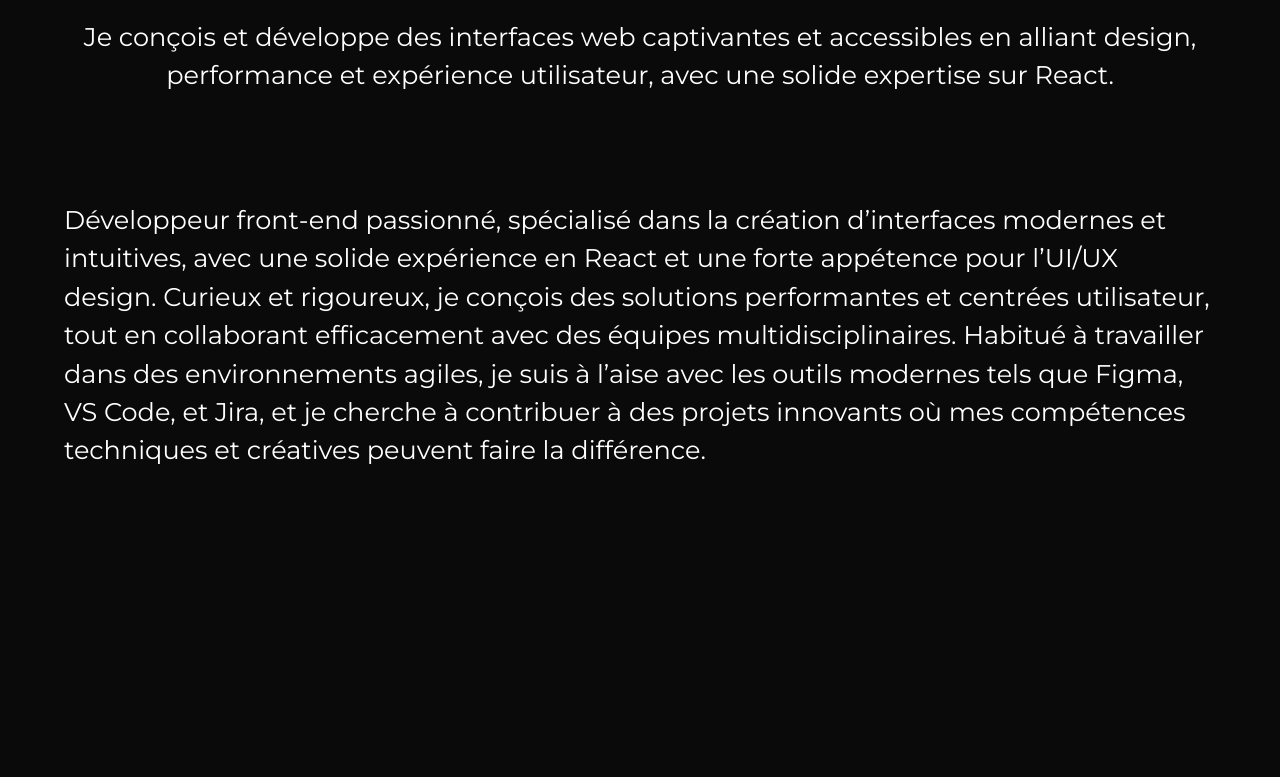
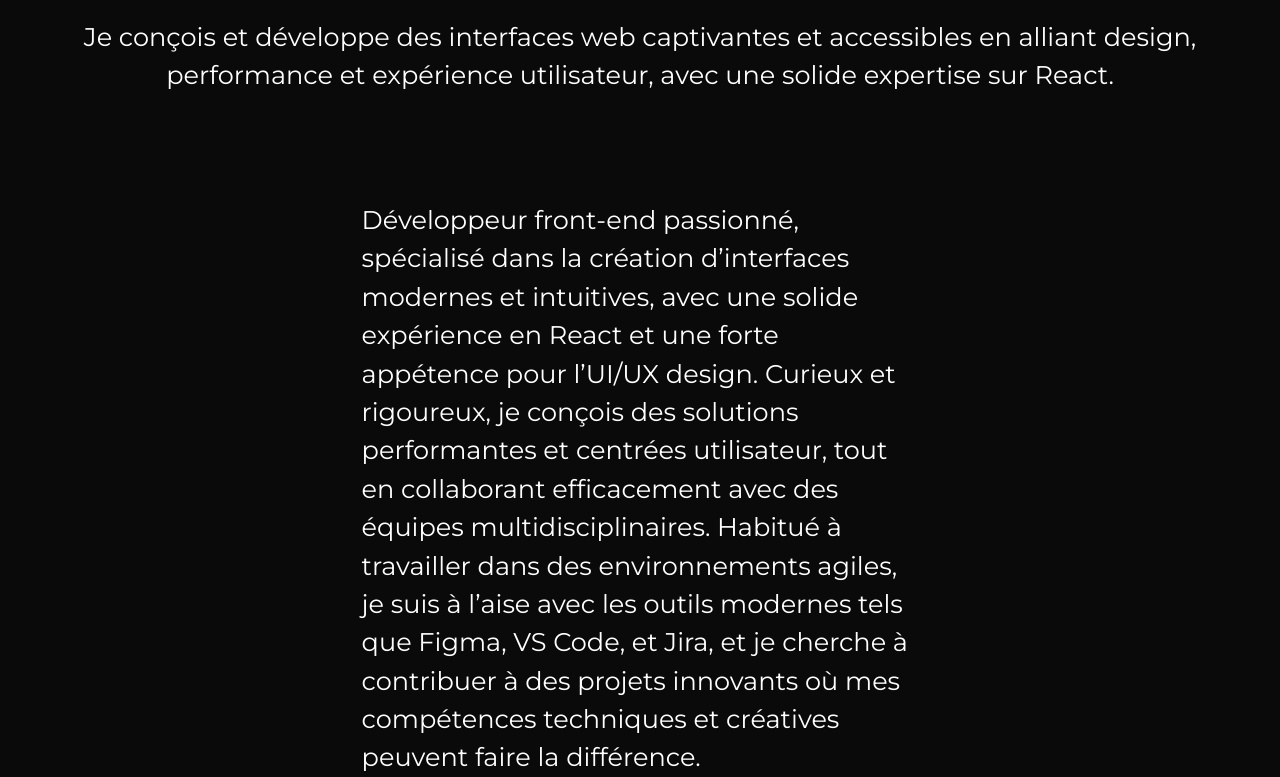
Before and after one commit to Adman59/Portfolio, a Next.js app: page / in a window 1280 px wide. Shown: the part 599-1376 px from the top of the page. Before the commit the page ends 1069 px from the top, so only its background shows below. Built offline with nearby package versions, Linux system fonts and the light colour scheme.

Commit message:
start about section integration

```diff
--- a/src/components/About/About.module.scss
+++ b/src/components/About/About.module.scss
@@ -0,0 +1,4 @@
+.intro {
+  display: flex;
+  grid-column: 4 / -4;
+}
--- a/src/components/About/About.tsx
+++ b/src/components/About/About.tsx
@@ -4,8 +4,8 @@ import styles from './About.module.scss';
 export default function About() {
   return (
     <section className={`${styles.hero} container`}>
-      <div>
-        <p>
+      <div className={`grid`}>
+        <p className={`${styles.intro}`}>
           Développeur front-end passionné, spécialisé dans la création
           d’interfaces modernes et intuitives, avec une solide expérience en
           React et une forte appétence pour l’UI/UX design. Curieux et
```
